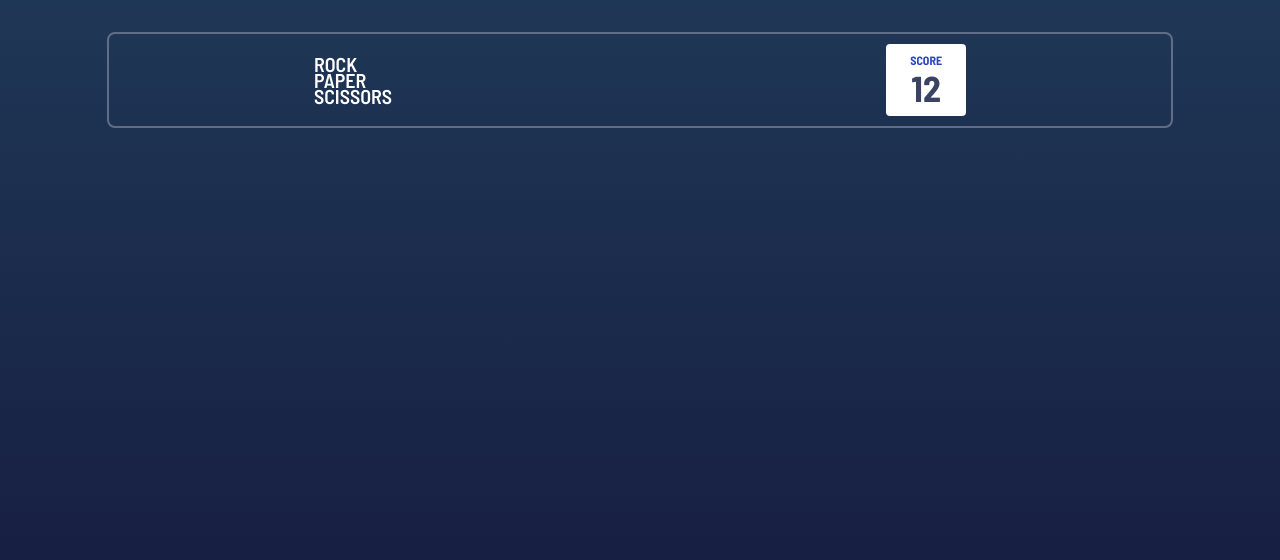
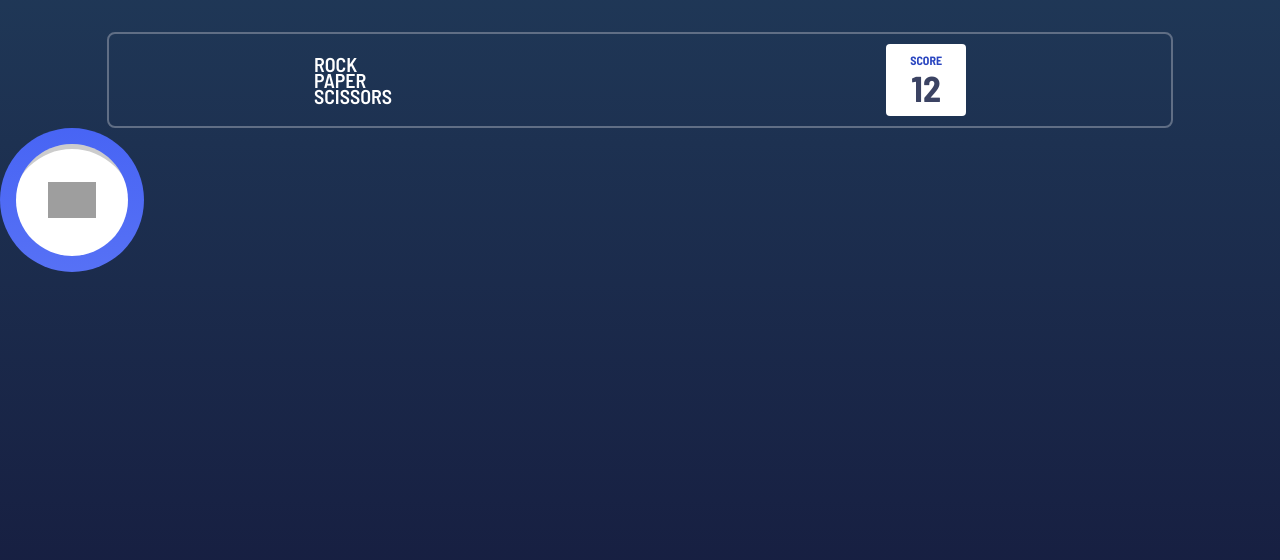
Before and after one commit to 12cassie34/rock-paper-scissors-master, a Vue app: page / in a window 1280 px wide. Shown: the top 560 px of the page. Built offline with nearby package versions, Linux system fonts and the light colour scheme; grey boxes are pictures that could not be loaded.

Commit message:
feat: adding showdaw to do a 3D effect

```diff
--- a/src/App.vue
+++ b/src/App.vue
@@ -1,10 +1,12 @@
 <script setup>
 import GameAndScoreVue from './components/GameAndScore.vue';
+import GameIntroductionVue from './components/GameIntroduction.vue';
 </script>
 
 <template>
 <div class="container pt-8 h-screen font-barlow">
   <GameAndScoreVue />
+  <GameIntroductionVue />
 </div>
 </template>
 
--- /dev/null
+++ b/src/components/GameIntroduction.vue
@@ -0,0 +1,7 @@
+<script setup>
+import ThePaperVue from './ThePaper.vue';
+</script>
+
+<template>
+    <ThePaperVue />
+</template>
--- a/src/components/ThePaper.vue
+++ b/src/components/ThePaper.vue
@@ -1,3 +1,30 @@
 <template>
-    <img src="" alt="">
+  <div
+    class="outer-border flex justify-center items-center w-36 h-36 rounded-full"
+  >
+    <div
+      class="
+        inner-container
+        flex
+        justify-center
+        items-center
+        bg-white
+        w-28
+        h-28
+        rounded-full
+      "
+    >
+      <img class="w-12" src="../assets/icon-paper.svg" alt="Paper" />
+    </div>
+  </div>
 </template>
+
+<style scoped>
+.outer-border {
+  background: linear-gradient(to bottom, hsl(230, 89%, 62%), hsl(230, 89%, 65%))
+    border-box;
+}
+.inner-container {
+  box-shadow: inset 0px 10px 0px -5px rgb(0 0 0 / 20%);
+}
+</style>
```
